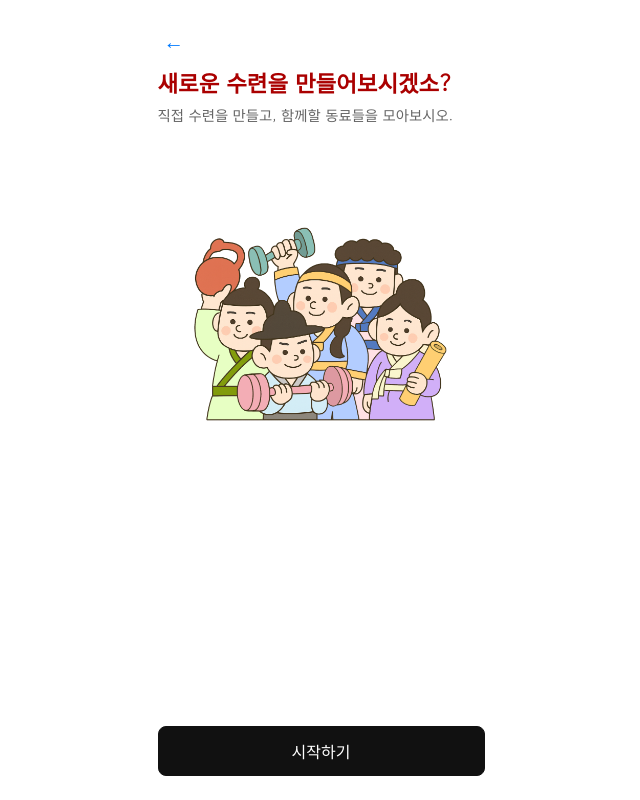
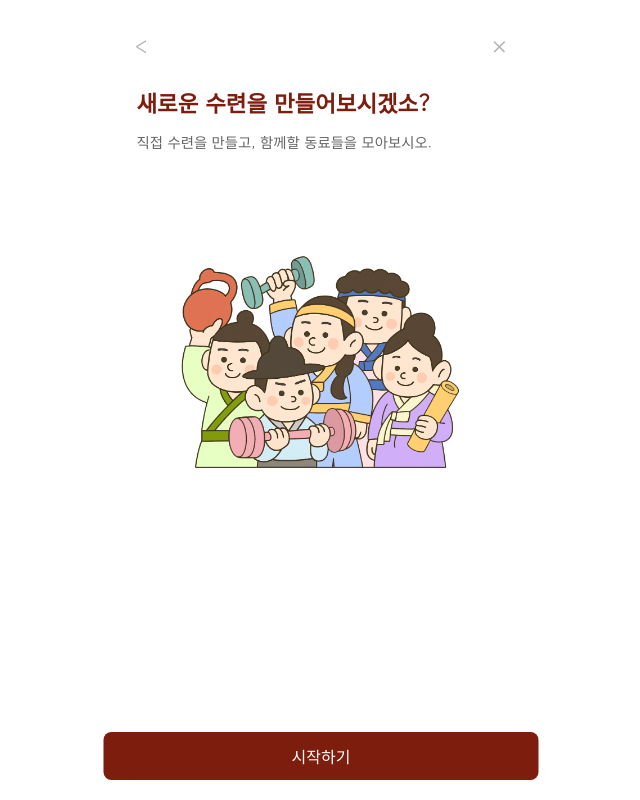
Before and after one commit to soi02/gymfrontend, a React (Vite) app: page /gymmadang/challenge/challengeCreate in a window 1280 px wide. Shown: the whole page, without its empty margins (319-959 px from the left). Built offline with nearby package versions, Linux system fonts and the light colour scheme; no server answers; sample sign-in values are in the browser's storage.

Commit message:
스텝 수정

```diff
--- /dev/null
+++ b/src/user/challenge/create/steps/StepLayout.jsx
@@ -0,0 +1,86 @@
+import React, { useState } from 'react';
+import { useNavigate } from 'react-router-dom';
+import '../styles/ChallengeCreate.css';
+import '../styles/ChallengeCreateModal.css';
+
+export default function StepLayout({
+    onBack,
+    onNext,
+    children,
+    question,
+    subText,
+    nextButtonText,
+    isNextButtonDisabled = false
+}) {
+    const navigate = useNavigate();
+    const [isModalOpen, setIsModalOpen] = useState(false);
+
+    const handleClose = () => {
+        setIsModalOpen(true);
+    };
+
+    const handleConfirmExit = () => {
+        setIsModalOpen(false);
+        navigate('/gymmadang/challenge');
+    };
+
+    const handleCancelExit = () => {
+        setIsModalOpen(false);
+    };
+
+    return (
+        <div className="step-layout-container">
+            {/* 뒤로가기 및 엑스 버튼 헤더 */}
+            <div className="step-start-header">
+                <button className="ch-create-back-button" onClick={onBack}>&lt;</button>
+                <button className="ch-create-close-button" onClick={handleClose}>&times;</button>
+            </div>
+
+            {/* 페이지별 제목, 소제목, 콘텐츠 영역 */}
+            <div className="step-content-wrapper">
+                {/* 제목 */}
+                {question && <h2
+                    className="step-start-question"
+                    dangerouslySetInnerHTML={{ __html: question }}
+                />}
+                {/* 소제목 */}
+                {subText && <p
+                    className="step-start-sub"
+                    dangerouslySetInnerHTML={{ __html: subText }}
+                />}
+
+                {/* 각 스텝의 고유 내용 */}
+                <div className="step-page-body">
+                    {children}
+                </div>
+
+                {/* 다음 단계로 넘어가는 버튼 */}
+                {nextButtonText && (
+                    <button
+                        className="step-start-next-button"
+                        onClick={onNext}
+                        disabled={isNextButtonDisabled}
+                    >
+                        {nextButtonText}
+                    </button>
+                )}
+            </div>
+
+            {/* 모달 */}
+            {isModalOpen && (
+                <div className="ch-create-stop-modal-overlay">
+                    <div className="ch-create-stop-modal">
+                        <div className="ch-create-stop-modal-content">
+                            <p className="ch-create-stop-modal-message">신규 수련 생성을 중단하시겠소?</p>
+                            <p className="ch-create-stop-modal-sub-message">입력한 내용은 저장되지 않소.</p>
+                        </div>
+                        <div className="ch-create-stop-modal-buttons">
+                            <button className="ch-create-stop-modal-cancel-button" onClick={handleCancelExit}>계속하겠소</button>
+                            <button className="ch-create-stop-modal-exit-button" onClick={handleConfirmExit}>나가겠소</button>
+                        </div>
+                    </div>
+                </div>
+            )}
+        </div>
+    );
+}
--- a/src/user/challenge/create/steps/StepStart.jsx
+++ b/src/user/challenge/create/steps/StepStart.jsx
@@ -1,39 +1,22 @@
 import React from 'react';
-import { useNavigate } from 'react-router-dom';
+import startImage from '/src/assets/img/challenge/create/createChallenge.png';
 import '../styles/ChallengeCreate.css';
-import startImage from '/src/assets/img/challenge/create/createChallenge.png';
-
+import StepLayout from './StepLayout';
 
 export default function StepStart({ onNext, onBack }) {
-    const navigate = useNavigate();
-
     return (
-        <div className="step-start-page">
-            <div className="step-start-back-button-container">
-                {/* CSS 파일의 back-button 클래스 적용 */}
-                <button
-                    className="back-button"
-                    onClick={onBack}
-                >
-                    ←
-                </button>
-            </div>
-
-            <h2 className="step-start-question">새로운 수련을 만들어보시겠소?</h2>
-            <p className="step-start-sub">
-                직접 수련을 만들고, 함께할 동료들을 모아보시오.
-            </p>
-
+        <StepLayout
+            onBack={onBack}
+            onNext={() => onNext({})}
+            question="새로운 수련을 만들어보시겠소?"
+            subText="직접 수련을 만들고, 함께할 동료들을 모아보시오."
+            nextButtonText="시작하기"
+            isNextButtonDisabled={false} // 필요에 따라 상태에 따라 변경 가능
+        >
+            {/* 이미지 및 콘텐츠는 children으로 전달 */}
             <div className="step-start-image-container">
                 <img src={startImage} alt="유저 5인" className="step-start-image" />
             </div>
-
-            <button
-                className="step-start-next-button"
-                onClick={() => onNext({})}
-            >
-                시작하기
-            </button>
-        </div>
+        </StepLayout>
     );
 }
--- a/src/user/challenge/create/styles/ChallengeCreate.css
+++ b/src/user/challenge/create/styles/ChallengeCreate.css
@@ -1,43 +1,162 @@
-/* StepStart 컴포넌트 전체 컨테이너 스타일 */
-.step-start-page {
-    max-width: 375px;
+/* 전체 레이아웃 컨테이너 */
+.step-layout-container {
+    max-width: 475px;
     margin: 0 auto;
-    padding: 24px;
+    padding: 20px;
+    box-sizing: border-box;
     display: flex;
     flex-direction: column;
     height: 100vh;
-    box-sizing: border-box;
 }
 
-/* 주요 질문 스타일 (예: 새로운 수련을 만들어보시겠소?) */
+/* 뒤로가기 및 엑스 버튼 헤더 */
+.step-start-header {
+    display: flex;
+    justify-content: space-between;
+    align-items: center;
+    width: 100%;
+    margin-bottom: 13px;
+}
+
+/* 뒤로가기 버튼 */
+.ch-create-back-button {
+    background: none;
+    border: none;
+    font-size: 24px;
+    color: rgb(179, 179, 179);
+    cursor: pointer;
+    z-index: 100;
+    padding: 5px;
+}
+
+/* 닫기 (X) 버튼 */
+.ch-create-close-button {
+    background: none;
+    border: none;
+    font-size: 28px;
+    cursor: pointer;
+    color: rgb(179, 179, 179);
+    padding: 5px; /* 적절한 패딩으로 수정 */
+}
+
+/* 페이지 콘텐츠 래퍼 (제목, 소제목, 내용, 버튼 포함) */
+.step-content-wrapper {
+    flex-grow: 1;
+    display: flex;
+    flex-direction: column;
+}
+
+/* 각 스텝의 고유 내용 영역 */
+.step-page-body {
+    flex-grow: 1;
+    display: flex;
+    flex-direction: column;
+    align-items: center;
+    justify-content: flex-start; /* ✅ 컨텐츠를 상단으로 정렬 */
+    text-align: center;
+    /* 다음 버튼 영역을 고려하여 패딩 값 충분히 확보 */
+    padding-bottom: 120px; /* ✅ 패딩 값을 더 늘려 하단 텍스트가 가려지지 않게 합니다. */
+    overflow-y: auto; /* 내용이 넘치면 스크롤 가능하게 함 */
+}
+
+/* 주요 질문 스타일 */
 .step-start-question {
     font-size: 1.4rem;
     font-weight: bold;
-    margin-top: 12px;
-    margin-bottom: 8px; /* 부가 설명과의 간격 */
-    color: #aa0000;
+    margin-top: 0.1rem;
+    margin-left: 0.5rem;
+    margin-bottom: 13px;
+    color: #7c1d0d;
+    line-height: 1.4;
 }
 
-/* 부가 설명 스타일 (예: 직접 수련을 만들고...) */
+/* 부가 설명 스타일 */
 .step-start-sub {
     font-size: 0.9rem;
     color: #666;
-    margin-bottom: 24px; /* 다음 버튼과의 간격 */
+    margin-bottom: 24px;
+    margin-left: 0.5rem;
 }
 
-/* 시작하기, 만들기 등 다음 단계로 넘어가는 버튼 */
+/* 다음 단계 버튼 */
 .step-start-next-button {
-    margin-top: auto; /* 상위 컨테이너의 하단에 배치 */
-    width: 100%;
+    position: fixed; /* ✅ 하단에 고정되도록 position을 fixed로 변경 */
+    bottom: 20px;
+    left: 50%;
+    transform: translateX(-50%);
+    width: calc(100% - 40px); /* 좌우 패딩 20px씩 제외 */
+    max-width: 435px; /* 전체 컨테이너(475px) - 패딩(40px) */
     padding: 12px;
-    background-color: #111;
-    border: 1px solid #111;
+    background-color: #7c1d0d;
+    border: none;
     border-radius: 8px;
     font-size: 1rem;
     color: #fff;
     cursor: pointer;
-    box-sizing: border-box; /* 패딩이 너비에 포함되도록 */
+    box-sizing: border-box;
 }
+
+/* StepAgreement 관련 스타일 */
+.step-agreement-list {
+    list-style: none;
+    padding: 0;
+    margin: 24px 0;
+    text-align: left; /* 리스트 텍스트 정렬 */
+}
+
+.step-agreement-item {
+    display: flex;
+    align-items: center;
+    margin-bottom: 16px;
+}
+
+/* 체크박스 스타일 */
+.step-agreement-checkbox {
+    appearance: none;
+    -webkit-appearance: none;
+    width: 14px;
+    height: 14px;
+    transform: scale(1.4);
+    cursor: pointer;
+    border: 1px solid #ccc;
+    border-radius: 3px;
+    position: relative;
+    background-color: white;
+}
+
+.step-agreement-checkbox::before {
+    content: '';
+    position: absolute;
+    top: 50%;
+    left: 50%;
+    /* rotate(-45deg)로 통일 */
+    transform: translate(-50%, -60%) rotate(-45deg) scale(0);
+    width: 4.5px;
+    height: 8px;
+    border-right: 2px solid white;
+    border-bottom: 2px solid white;
+    transition: transform 0.2s ease-in-out;
+}
+
+.step-agreement-checkbox:checked {
+    background-color: #7c1d0d;
+    border-color: #7c1d0d;
+}
+
+.step-agreement-checkbox:checked::before {
+    transform: translate(-50%, -60%) rotate(45deg) scale(1);
+}
+
+.step-agreement-label {
+    font-size: 0.95rem;
+    color: #333;
+    cursor: pointer;
+    margin-left: 1rem;
+}
+
+
+
+
 
 /* 이미지 컨테이너 */
 .step-start-image-container {
@@ -49,44 +168,16 @@
 
 /* 이미지 스타일 */
 .step-start-image {
-    max-width: 80%; /* 컨테이너 너비에 맞게 크기 조절 */
+    max-width: 75%; /* 컨테이너 너비에 맞게 크기 조절 */
     height: auto;
     object-fit: cover;
 }
 
 
-
-
-/* StepAgreement 관련 스타일 */
-.step-agreement-list {
-    list-style: none;
-    padding: 0;
-    margin: 24px 0;
-}
-
-.step-agreement-item {
-    display: flex;
-    align-items: center;
-    margin-bottom: 16px;
-}
-
-.step-agreement-checkbox {
-    width: 20px;
-    height: 20px;
-    margin-right: 12px;
-    cursor: pointer;
-}
-
-.step-agreement-label {
-    font-size: 1rem;
-    color: #333;
-    cursor: pointer;
-}
-
 /* 이미지 컨테이너 */
 .step-agreement-image-container {
-    width: 65%;
-    margin: 2rem auto 1rem; /* 위: 2rem, 좌우: auto(중앙정렬), 아래: 1rem */
+    width: 50%;
+    margin: 2.3rem auto 2rem; /* 위: 2rem, 좌우: auto(중앙정렬), 아래: 1rem */
     text-align: center; /* 이미지(자식 요소)를 컨테이너 안에서 가운데 정렬 */
 }
 
@@ -120,7 +211,7 @@
   font-size: 1.4rem;
   font-weight: bold;
   margin-top: 12px;
-  color: #aa0000;
+  color: #7c1d0d;
 }
 
 .challenge-step-sub {
@@ -130,7 +221,7 @@
 }
 
 .highlight {
-  color: #aa0000;
+  color: #7c1d0d;
 }
 
 .next-button {
@@ -145,6 +236,21 @@
 }
 
 
+
+
+
+/* react-date-range의 날짜 입력창 컨테이너 숨기기 */
+.rdrDateRangeWrapper .rdrDateDisplay {
+    display: none;
+}
+.rdrDateRangeWrapper .rdrMonthName {
+    display: none;
+}
+
+/* DateRange 컴포넌트 전체를 감싸는 div의 스타일 조정 */
+/* .date-range-wrapper {
+    margin-top: 0.1rem;
+} */
 
 
 /* step-duration */
--- /dev/null
+++ b/src/user/challenge/create/styles/ChallengeCreateModal.css
@@ -0,0 +1,77 @@
+/* src/challenge/styles/ChallengeCreateModal.css */
+
+.ch-create-stop-modal-overlay {
+    position: fixed;
+    top: 0;
+    left: 0;
+    width: 100%;
+    height: 100%;
+    background-color: rgba(0, 0, 0, 0.5); /* 어두운 반투명 배경 */
+    display: flex;
+    justify-content: center;
+    align-items: center;
+    z-index: 1000; /* 다른 요소들 위에 오도록 설정 */
+}
+
+.ch-create-stop-modal {
+    background-color: #fff;
+    padding: 30px;
+    border-radius: 15px;
+    max-width: 400px;
+    width: 90%;
+    text-align: center;
+    box-shadow: 0 4px 20px rgba(0, 0, 0, 0.15);
+}
+
+.ch-create-stop-modal-content {
+    margin-bottom: 25px;
+}
+
+.ch-create-stop-modal-message {
+    font-size: 1.2rem;
+    font-weight: bold;
+    color: #2c3e50;
+    margin: 0;
+}
+
+.ch-create-stop-modal-sub-message {
+    font-size: 0.9rem;
+    color: #7f8c8d;
+    margin-top: 5px;
+}
+
+.ch-create-stop-modal-buttons {
+    display: flex;
+    justify-content: space-around;
+    gap: 15px;
+}
+
+.ch-create-stop-modal-cancel-button,
+.ch-create-stop-modal-exit-button {
+    flex: 1;
+    padding: 12px;
+    font-size: 1rem;
+    /* font-weight: 600; */
+    border: none;
+    border-radius: 8px;
+    cursor: pointer;
+    transition: background-color 0.3s;
+}
+
+.ch-create-stop-modal-cancel-button {
+    background-color: #e0e0e0;
+    color: #333;
+}
+
+.ch-create-stop-modal-cancel-button:hover {
+    background-color: #d5d5d5;
+}
+
+.ch-create-stop-modal-exit-button {
+    background-color: #7c1d0d;
+    color: #fff;
+}
+
+.ch-create-stop-modal-exit-button:hover {
+    background-color: #5a1409;
+}
```
Also changed, not shown: src/user/challenge/create/steps/StepAgreement.jsx (+11 -23 lines), src/user/challenge/create/steps/StepDate.jsx (+32 -27 lines).
